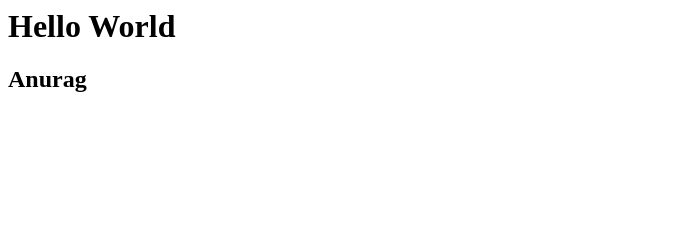
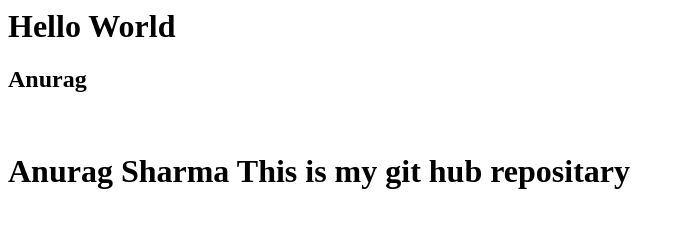
Before and after one commit to Anurag6499/first-repository, a plain HTML site: page index.html in a window 1280 px wide. Shown: the whole page, without its empty margins (0-685 px from the left). Drawn offline with Linux system fonts and the light colour scheme.

Commit message:
Update index.html

```diff
--- a/index.html
+++ b/index.html
@@ -1,2 +1,4 @@
 <h1>Hello World</h1>
 <h2>Anurag</h2>
+<br>
+<h1>Anurag Sharma This is my git hub repositary </h1>
```
